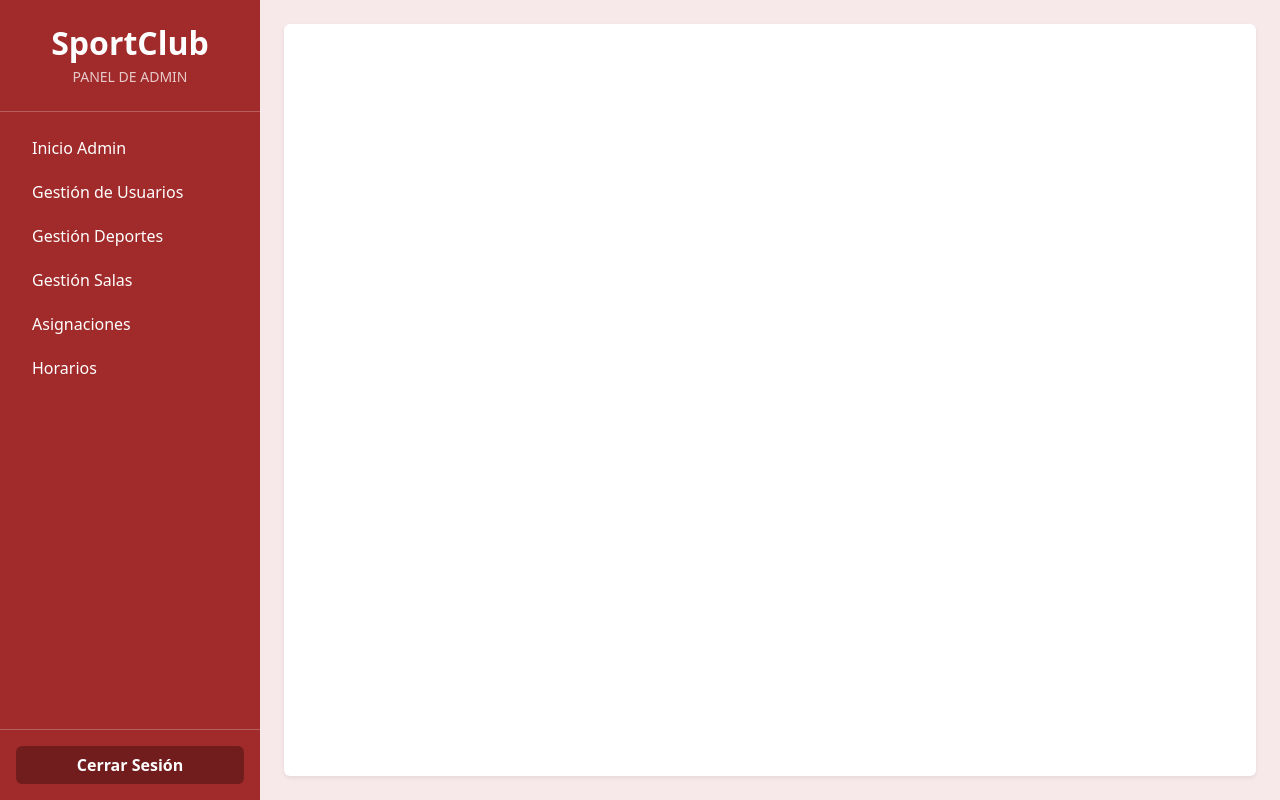
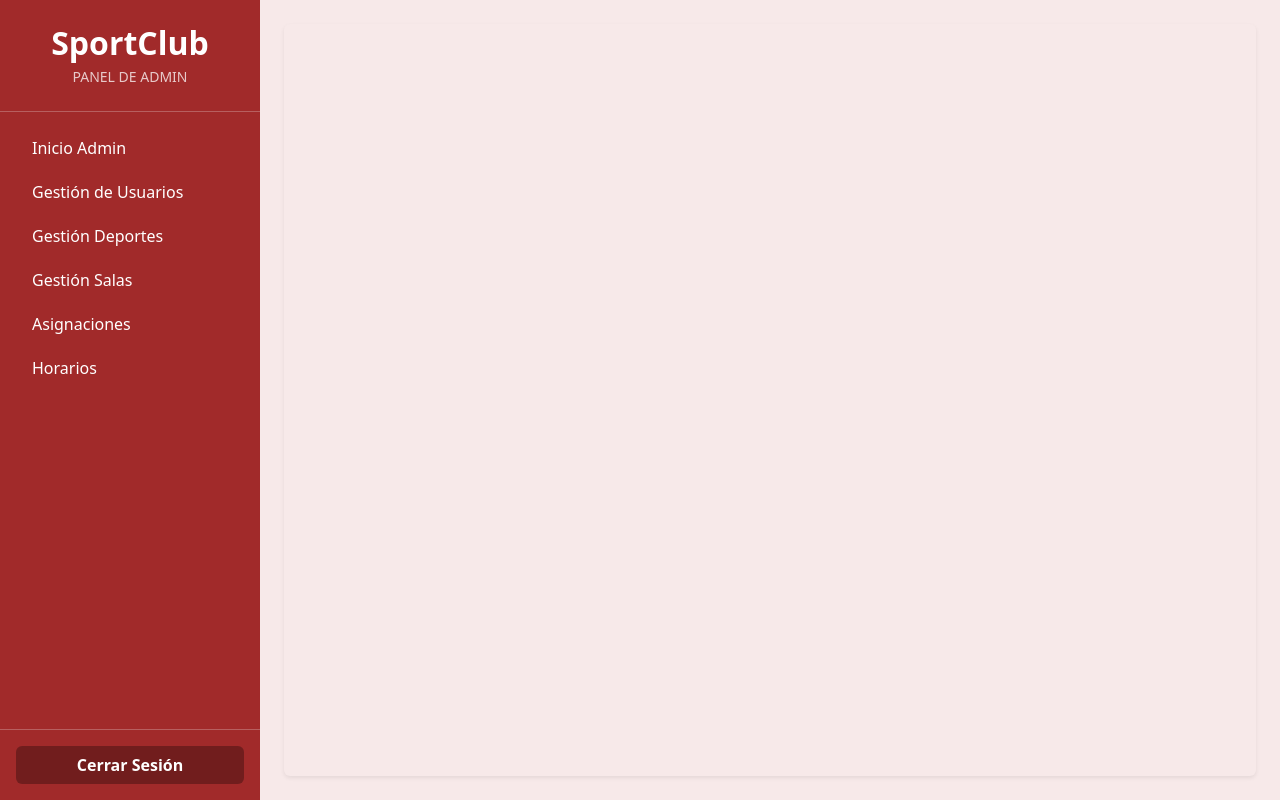
Before and after one commit to faridelunaalvarez1/EVA4-FRONTEND-LAST, a React (Vite) app in the folder Proyecto_Sportclub_React/: page /admin in a window 1280 px wide. Built offline with nearby package versions, Linux system fonts and the light colour scheme; sample sign-in values are in the browser's storage.

Commit message:
fix: ajuste final fondo pastel dashboard

```diff
--- a/Proyecto_Sportclub_React/src/layouts/DashboardLayout.jsx
+++ b/Proyecto_Sportclub_React/src/layouts/DashboardLayout.jsx
@@ -77,7 +77,7 @@ const DashboardLayout = ({ role }) => {
       </aside>
 
       <main className="flex-grow-1 overflow-auto p-4" style={{ backgroundColor: getContentBg() }}>
-        <div className="bg-white rounded shadow-sm p-4" style={{ minHeight: "100%" }}>
+        <div className="rounded shadow-sm p-4" style={{ minHeight: "100%", backgroundColor: getContentBg() }}>
           <Outlet />
         </div>
       </main>
```
